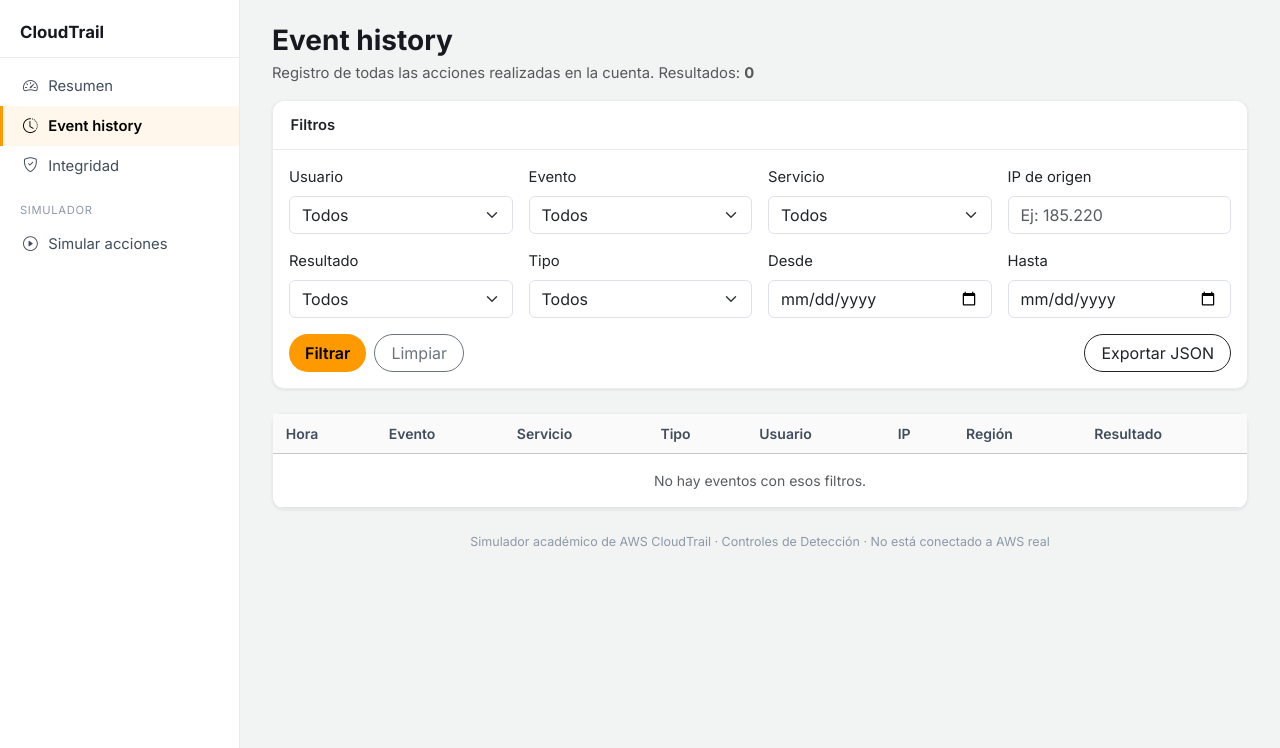
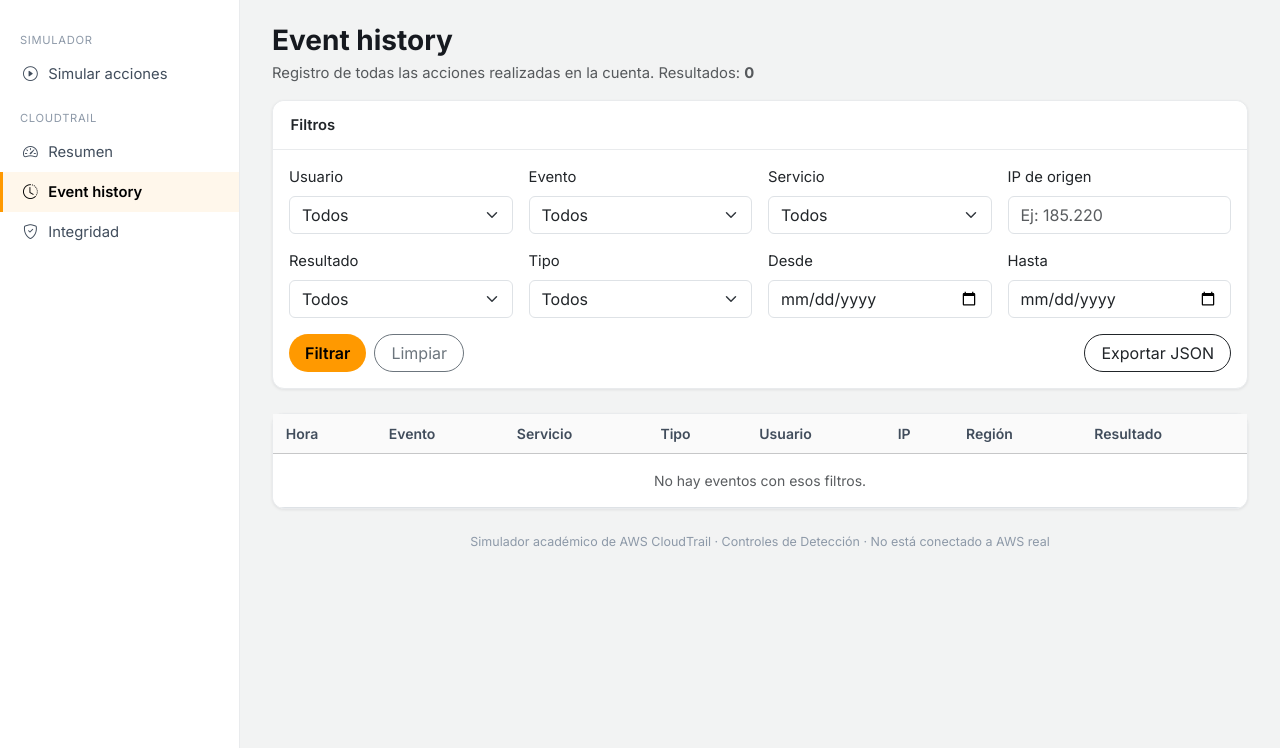
Before and after one commit to ALDA2209/cloudtrail-sim, a Django app: page /historial/ in a window 1280 px wide. Shown: the part 52-800 px from the top of the page. Run offline with Django 5.2, Linux system fonts and the light colour scheme; data that the repository does not hold is empty.

Commit message:
Menu lateral en orden de uso

```diff
--- a/trail/templates/trail/base.html
+++ b/trail/templates/trail/base.html
@@ -80,12 +80,12 @@
 </header>
 
 <nav class="sidebar">
-    <div class="titulo">CloudTrail</div>
+    <div class="seccion">Simulador</div>
+    <a class="{% block nav_panel %}{% endblock %}" href="{% url 'panel' %}"><i class="bi bi-play-circle"></i> Simular acciones</a>
+    <div class="seccion">CloudTrail</div>
     <a class="{% block nav_resumen %}{% endblock %}" href="{% url 'resumen' %}"><i class="bi bi-speedometer2"></i> Resumen</a>
     <a class="{% block nav_historial %}{% endblock %}" href="{% url 'historial' %}"><i class="bi bi-clock-history"></i> Event history</a>
     <a class="{% block nav_integridad %}{% endblock %}" href="{% url 'integridad' %}"><i class="bi bi-shield-check"></i> Integridad</a>
-    <div class="seccion">Simulador</div>
-    <a class="{% block nav_panel %}{% endblock %}" href="{% url 'panel' %}"><i class="bi bi-play-circle"></i> Simular acciones</a>
 </nav>
 
 <main class="contenido">
```
